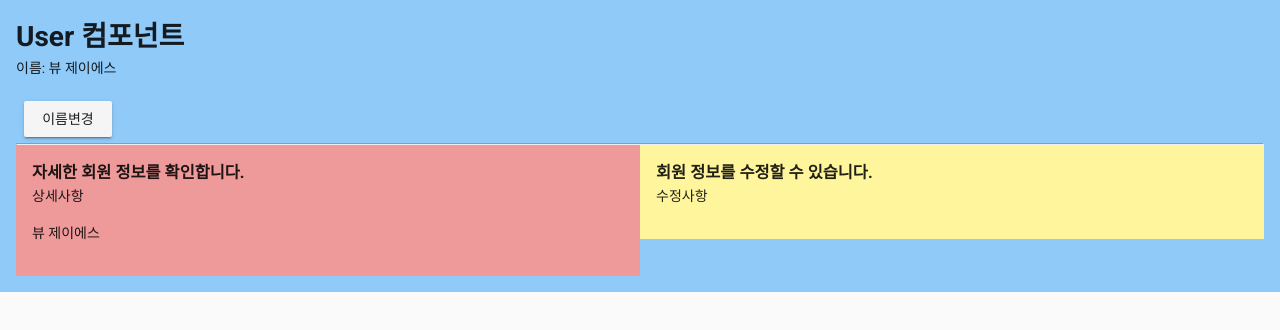
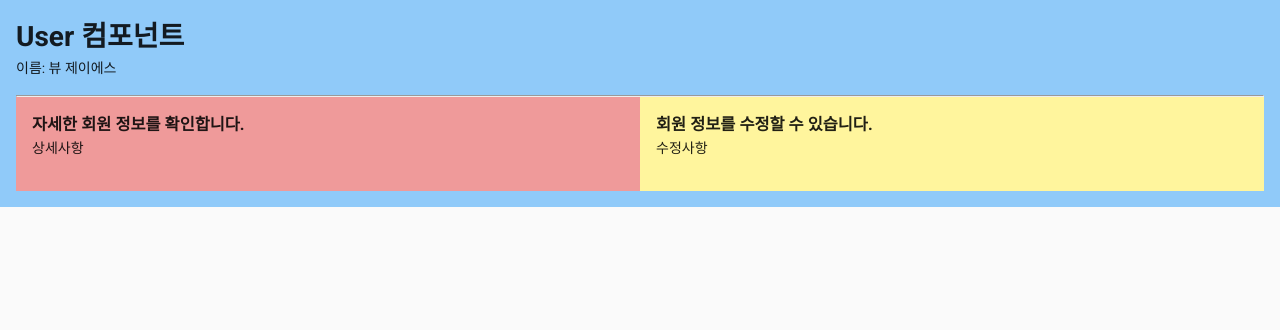
Before and after one commit to allnight123/vue-cli-3.0, a Vue app: page / in a window 1280 px wide. Shown: the top 330 px of the page. Built offline with nearby package versions, Linux system fonts and the light colour scheme.

Commit message:
User.vue 수정 html 자식 부품 두개 추가 UserEdit 에서 받는 신호값 세팅 자식부품들에게 값 전달 속성 세팅
script
parents 함수에 매개변수로 user 객체를 받음
받은 데이터를 변수에 재 할당함
자식 부품에 데이터 전달

```diff
--- a/src/components/User.vue
+++ b/src/components/User.vue
@@ -1,17 +1,29 @@
 <template>
   <div class="blue lighten-3 pa-3">
     <h1>User 컴포넌트</h1>
-    <p>이름: {{ name }}</p>
-    <v-btn @click="changeName()" >이름변경</v-btn>
+    <p>이름: 뷰 제이에스</p>
     <hr>
     <v-layout row wrap>
       <v-flex xs12 sm6>
         <UserDetail
-          :nameOfchild = name
+          :name = name
+          :address = address
+          :phone = phone
+          :hasDog = hasDog
           ></UserDetail>
+          <!--
+            자식부품          -> :nameOfchild
+            푸품에 들어갈 값  ->  name
+          -->
       </v-flex>
       <v-flex xs12 sm6>
-        <UserEdit></UserEdit>
+        <UserEdit
+          :name = name
+          :address = address
+          :phone = phone
+          :hasDog = hasDog
+          @child = parents
+        ></UserEdit>
       </v-flex>
     </v-layout>
   </div>
@@ -26,14 +38,23 @@ export default {
     UserDetail,
     UserEdit
   },
+
   data() {
     return {
-      name: '뷰 제이에스'
+      name: 'hoza',
+      address: 'Seoul',
+      phone: '1234-4567',
+      hasDog: true,
     }
   },
+
   methods: {
-    changeName() {
-      this.name = 'hoza'
+    parents(user) {
+      console.log('부모가 받았어')
+      this.name = user.name
+      this.address = user.address
+      this.phone = user.phone
+      this.hasDog = user.hasDog
     }
   },
 }
```
